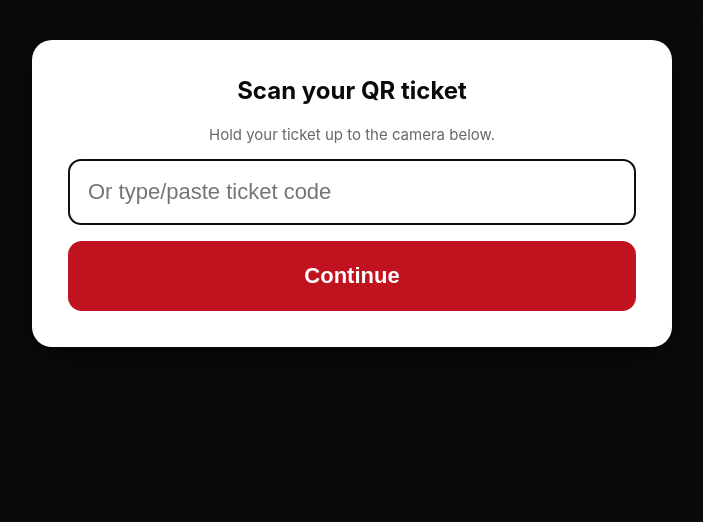
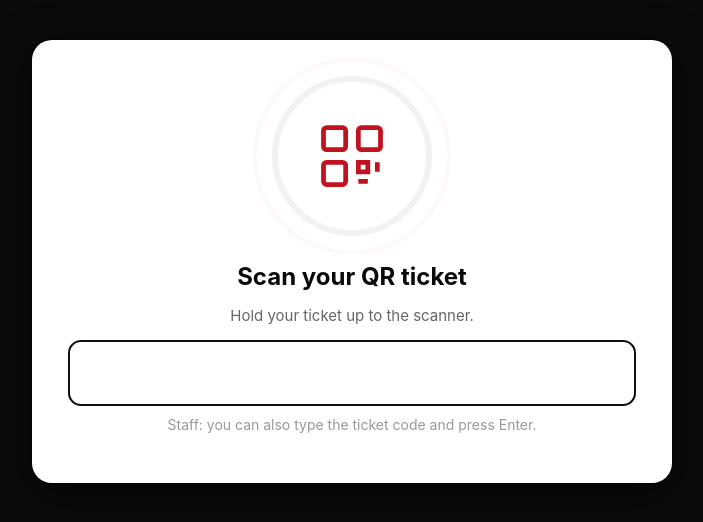
Before and after one commit to zeke-chapman-btw/btw-platform, a Django app: page /kiosk/ in a window 1280 px wide. Shown: the part 84-606 px from the top of the page, without its empty margins (288-991 px from the left). Run offline with Django 5.2, Linux system fonts and the light colour scheme; some libraries are stand-ins or nearby versions.

Commit message:
Kiosk scan: use USB QR scanner as keyboard input instead of camera

```diff
--- a/templates/kiosk/scan.html
+++ b/templates/kiosk/scan.html
@@ -1,75 +1,74 @@
 {% extends "kiosk/base_kiosk.html" %}
 {% block title %}Scan your ticket | Kiosk{% endblock %}
+{% block extrastyle %}
+<style>
+  .scan-ring{
+    width:160px;height:160px;border-radius:50%;
+    border:6px solid #f2f2f2;
+    display:flex;align-items:center;justify-content:center;
+    margin:0 auto 26px;
+    position:relative;
+  }
+  .scan-ring svg{width:76px;height:76px;color:#c1121f;}
+  .scan-ring::after{
+    content:'';position:absolute;inset:-6px;border-radius:50%;
+    border:3px solid #c1121f;opacity:0;
+    animation:pulse 1.8s ease-out infinite;
+  }
+  @keyframes pulse{
+    0%{transform:scale(0.9);opacity:.7;}
+    80%{transform:scale(1.25);opacity:0;}
+    100%{opacity:0;}
+  }
+  #ticket-input{
+    caret-color:transparent;
+    text-align:center;
+    letter-spacing:1px;
+  }
+  .hint{color:#999;font-size:14px;margin-top:-6px;}
+</style>
+{% endblock %}
 {% block content %}
-<div class="kiosk-card">
-  <h2 style="text-align:center;margin-top:0;">Scan your QR ticket</h2>
-  <p class="muted">Hold your ticket up to the camera below.</p>
+<div class="kiosk-card" style="text-align:center;" id="scan-card">
+  <div class="scan-ring">
+    <svg viewBox="0 0 24 24" fill="none" stroke="currentColor" stroke-width="1.5">
+      <rect x="3" y="3" width="7" height="7" rx="1"></rect>
+      <rect x="14" y="3" width="7" height="7" rx="1"></rect>
+      <rect x="3" y="14" width="7" height="7" rx="1"></rect>
+      <path d="M14 14h3v3h-3zM20 14v3M14 20h3M20 20v.01"></path>
+    </svg>
+  </div>
+  <h2 style="margin:0 0 8px;">Scan your QR ticket</h2>
+  <p class="muted">Hold your ticket up to the scanner.</p>
 
   {% if error %}
   <div class="error-box">{{ error }}</div>
   {% endif %}
 
-  <div id="cam-wrap" style="position:relative;border-radius:16px;overflow:hidden;background:#000;margin-bottom:20px;">
-    <video id="cam-video" style="width:100%;display:block;" playsinline muted></video>
-    <div id="cam-msg" class="muted" style="position:absolute;bottom:8px;left:0;right:0;color:#fff;"></div>
-  </div>
-
   <form method="post" id="scan-form">
     {% csrf_token %}
-    <input type="text" name="ticket" id="ticket-input" placeholder="Or type/paste ticket code" autofocus>
-    <button class="btn" type="submit">Continue</button>
+    <input type="text" name="ticket" id="ticket-input" autocomplete="off" inputmode="none">
   </form>
+  <p class="hint">Staff: you can also type the ticket code and press Enter.</p>
 </div>
 
-<script src="https://cdnjs.cloudflare.com/ajax/libs/jsQR/1.4.0/jsQR.js"></script>
 <script>
 (function(){
-  var video = document.getElementById('cam-video');
-  var msg = document.getElementById('cam-msg');
   var input = document.getElementById('ticket-input');
   var form = document.getElementById('scan-form');
-  var canvas = document.createElement('canvas');
-  var ctx = canvas.getContext('2d');
-  var scanning = true;
+  var card = document.getElementById('scan-card');
 
-  function submitTicket(value){
-    if(!scanning) return;
-    scanning = false;
-    input.value = value;
-    form.submit();
-  }
+  function refocus(){ input.focus(); }
+  refocus();
+  setInterval(refocus, 1500);
+  card.addEventListener('click', refocus);
 
-  function tick(){
-    if(!scanning) return;
-    if(video.readyState === video.HAVE_ENOUGH_DATA){
-      canvas.width = video.videoWidth;
-      canvas.height = video.videoHeight;
-      ctx.drawImage(video, 0, 0, canvas.width, canvas.height);
-      var imageData = ctx.getImageData(0, 0, canvas.width, canvas.height);
-      var code = window.jsQR && jsQR(imageData.data, imageData.width, imageData.height);
-      if(code && code.data){
-        submitTicket(code.data);
-        return;
-      }
+  input.addEventListener('keydown', function(e){
+    if(e.key === 'Enter'){
+      e.preventDefault();
+      if(input.value.trim().length > 0){ form.submit(); }
     }
-    requestAnimationFrame(tick);
-  }
-
-  if(navigator.mediaDevices && navigator.mediaDevices.getUserMedia){
-    navigator.mediaDevices.getUserMedia({ video: { facingMode: 'environment' } })
-      .then(function(stream){
-        video.srcObject = stream;
-        video.setAttribute('playsinline', true);
-        video.play();
-        requestAnimationFrame(tick);
-      })
-      .catch(function(){
-        msg.textContent = 'Camera unavailable — type your ticket code below.';
-        document.getElementById('cam-wrap').style.display = 'none';
-      });
-  } else {
-    document.getElementById('cam-wrap').style.display = 'none';
-  }
+  });
 })();
 </script>
 {% endblock %}
```
